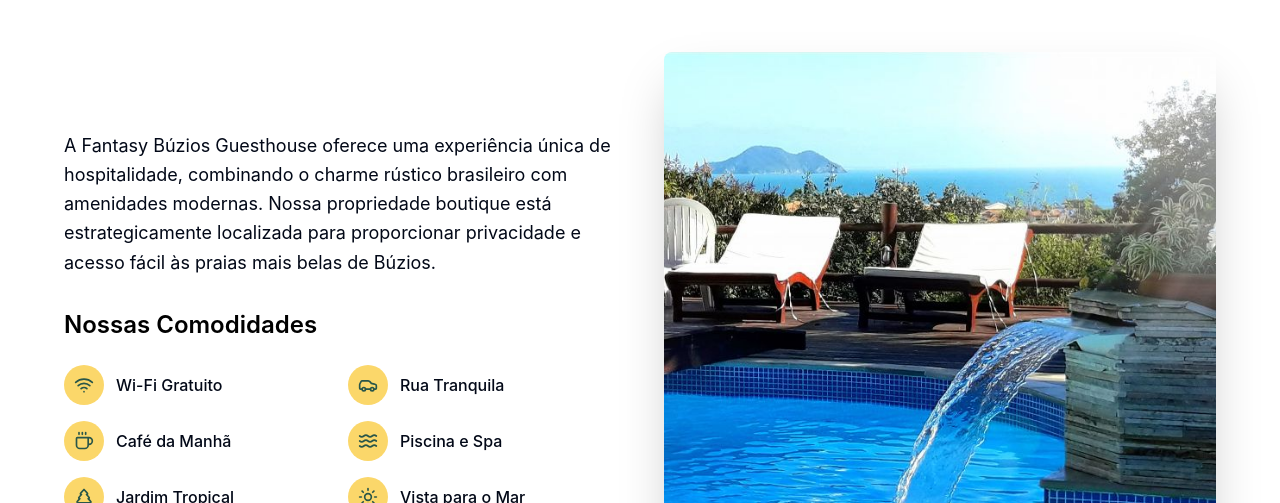
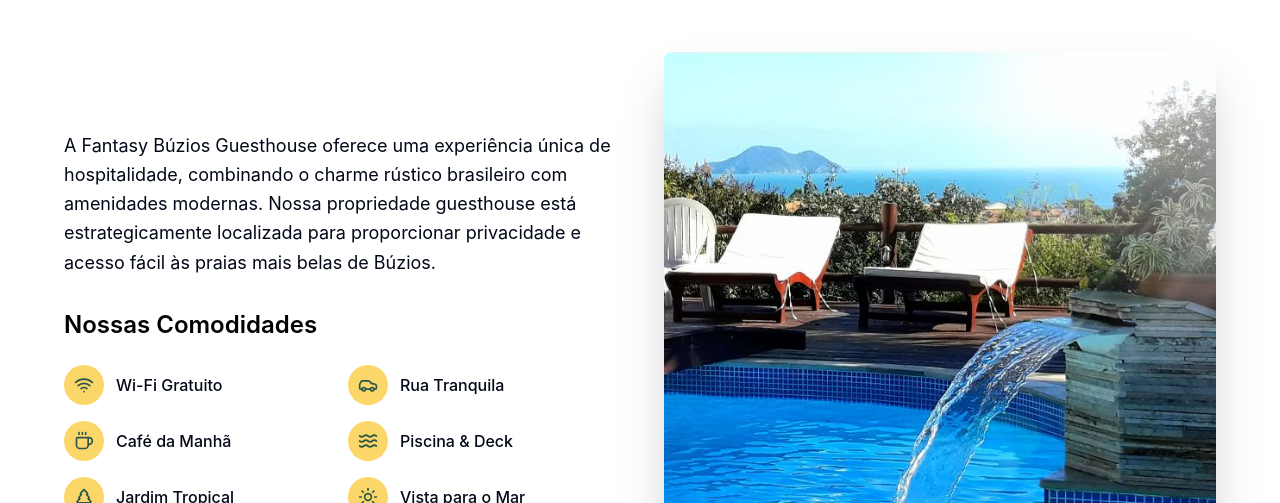
Before and after one commit to Breno79/fantasybuzios, a React (Vite) app: page / in a window 1280 px wide. Shown: the part 1020-1523 px from the top of the page. Built offline with nearby package versions, Linux system fonts and the light colour scheme.

Commit message:
Refactor: Update text content
Replace "Piscina e Spa" with "Piscina & Deck" and "Boutique" with "Guesthouse" across the website.

```diff
--- a/src/components/HeroSection.tsx
+++ b/src/components/HeroSection.tsx
@@ -4,21 +4,21 @@ const translations = {
   pt: {
     welcome: 'Bem-vindos ao',
     subtitle: 'Uma experiência única em Armação dos Búzios',
-    description: 'Desfrute do paraíso tropical em nossa pousada boutique, onde o luxo encontra a natureza em perfeita harmonia.',
+    description: 'Desfrute do paraíso tropical em nossa pousada guesthouse, onde o luxo encontra a natureza em perfeita harmonia.',
     discover: 'Descobrir Mais',
     book: 'Reservar Agora'
   },
   en: {
     welcome: 'Welcome to',
     subtitle: 'A unique experience in Armação dos Búzios',
-    description: 'Enjoy tropical paradise at our boutique guesthouse, where luxury meets nature in perfect harmony.',
+    description: 'Enjoy tropical paradise at our guesthouse, where luxury meets nature in perfect harmony.',
     discover: 'Discover More',
     book: 'Book Now'
   },
   es: {
     welcome: 'Bienvenidos a',
     subtitle: 'Una experiencia única en Armação dos Búzios',
-    description: 'Disfruta del paraíso tropical en nuestra posada boutique, donde el lujo se encuentra con la naturaleza en perfecta armonía.',
+    description: 'Disfruta del paraíso tropical en nuestra posada guesthouse, donde el lujo se encuentra con la naturaleza en perfecta armonía.',
     discover: 'Descubrir Más',
     book: 'Reservar Ahora'
   }
--- a/src/components/PousadaSection.tsx
+++ b/src/components/PousadaSection.tsx
@@ -7,13 +7,13 @@ const translations = {
   pt: {
     title: 'Nossa Pousada',
     subtitle: 'Conforto e elegância em Búzios',
-    description: 'A Fantasy Búzios Guesthouse oferece uma experiência única de hospitalidade, combinando o charme rústico brasileiro com amenidades modernas. Nossa propriedade boutique está estrategicamente localizada para proporcionar privacidade e acesso fácil às praias mais belas de Búzios.',
+    description: 'A Fantasy Búzios Guesthouse oferece uma experiência única de hospitalidade, combinando o charme rústico brasileiro com amenidades modernas. Nossa propriedade guesthouse está estrategicamente localizada para proporcionar privacidade e acesso fácil às praias mais belas de Búzios.',
     features: 'Nossas Comodidades',
     amenities: {
       wifi: 'Wi-Fi Gratuito',
       parking: 'Rua Tranquila',
       breakfast: 'Café da Manhã',
-      pool: 'Piscina e Spa',
+      pool: 'Piscina & Deck',
       garden: 'Jardim Tropical',
       sun: 'Vista para o Mar'
     }
@@ -21,7 +21,7 @@ const translations = {
   en: {
     title: 'Our Inn',
     subtitle: 'Comfort and elegance in Búzios',
-    description: 'Fantasy Búzios Guesthouse offers a unique hospitality experience, combining Brazilian rustic charm with modern amenities. Our boutique property is strategically located to provide privacy and easy access to the most beautiful beaches in Búzios.',
+    description: 'Fantasy Búzios Guesthouse offers a unique hospitality experience, combining Brazilian rustic charm with modern amenities. Our guesthouse property is strategically located to provide privacy and easy access to the most beautiful beaches in Búzios.',
     features: 'Our Amenities',
     amenities: {
       wifi: 'Free Wi-Fi',
@@ -35,7 +35,7 @@ const translations = {
   es: {
     title: 'Nuestra Posada',
     subtitle: 'Comodidad y elegancia en Búzios',
-    description: 'Fantasy Búzios Guesthouse ofrece una experiencia única de hospitalidad, combinando el encanto rústico brasileño con comodidades modernas. Nuestra propiedad boutique está estratégicamente ubicada para brindar privacidad y fácil acceso a las playas más hermosas de Búzios.',
+    description: 'Fantasy Búzios Guesthouse ofrece una experiencia única de hospitalidad, combinando el encanto rústico brasileño con comodidades modernas. Nuestra propiedad guesthouse está estratégicamente ubicada para brindar privacidad y fácil acceso a las playas más hermosas de Búzios.',
     features: 'Nuestras Comodidades',
     amenities: {
       wifi: 'Wi-Fi Gratuito',
```
